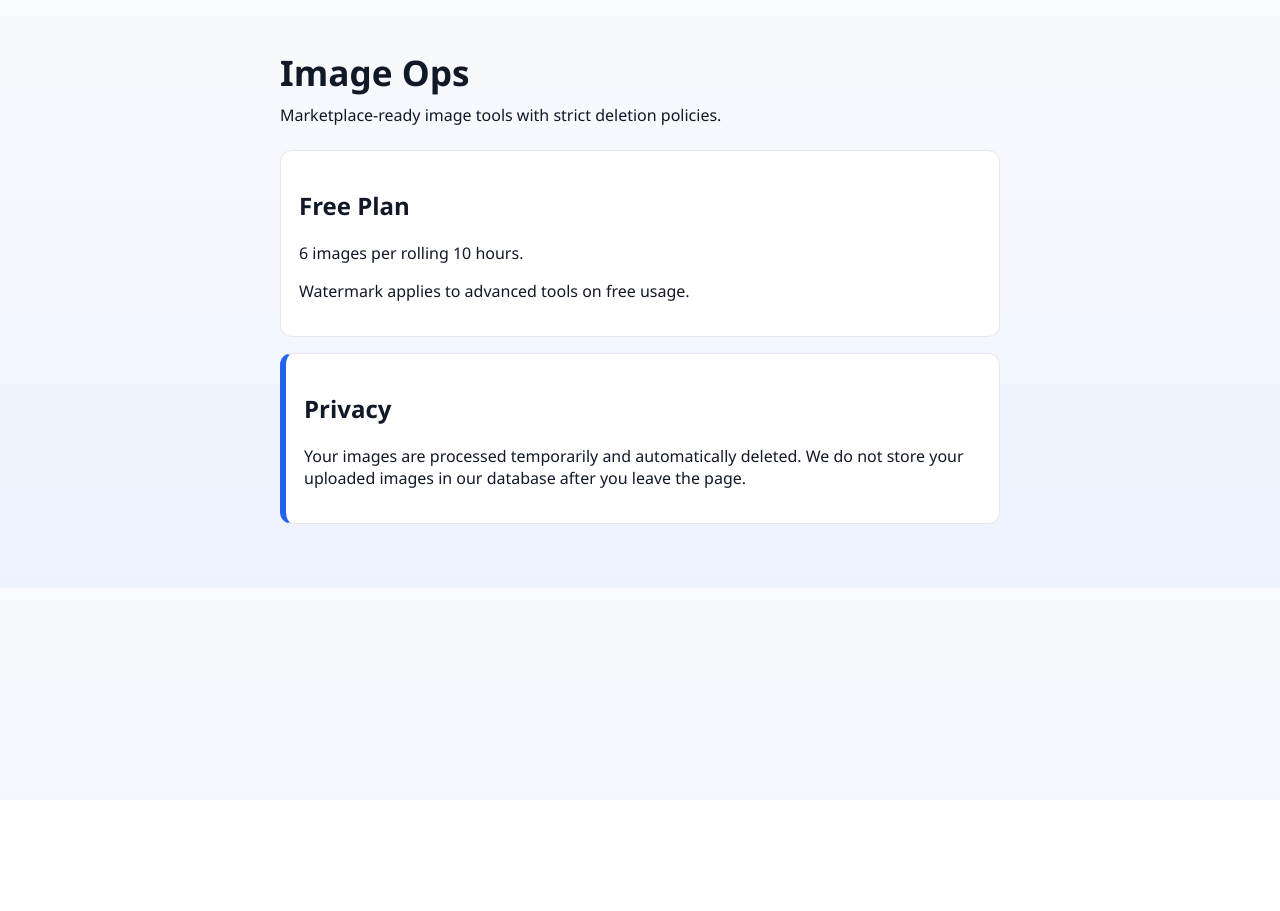
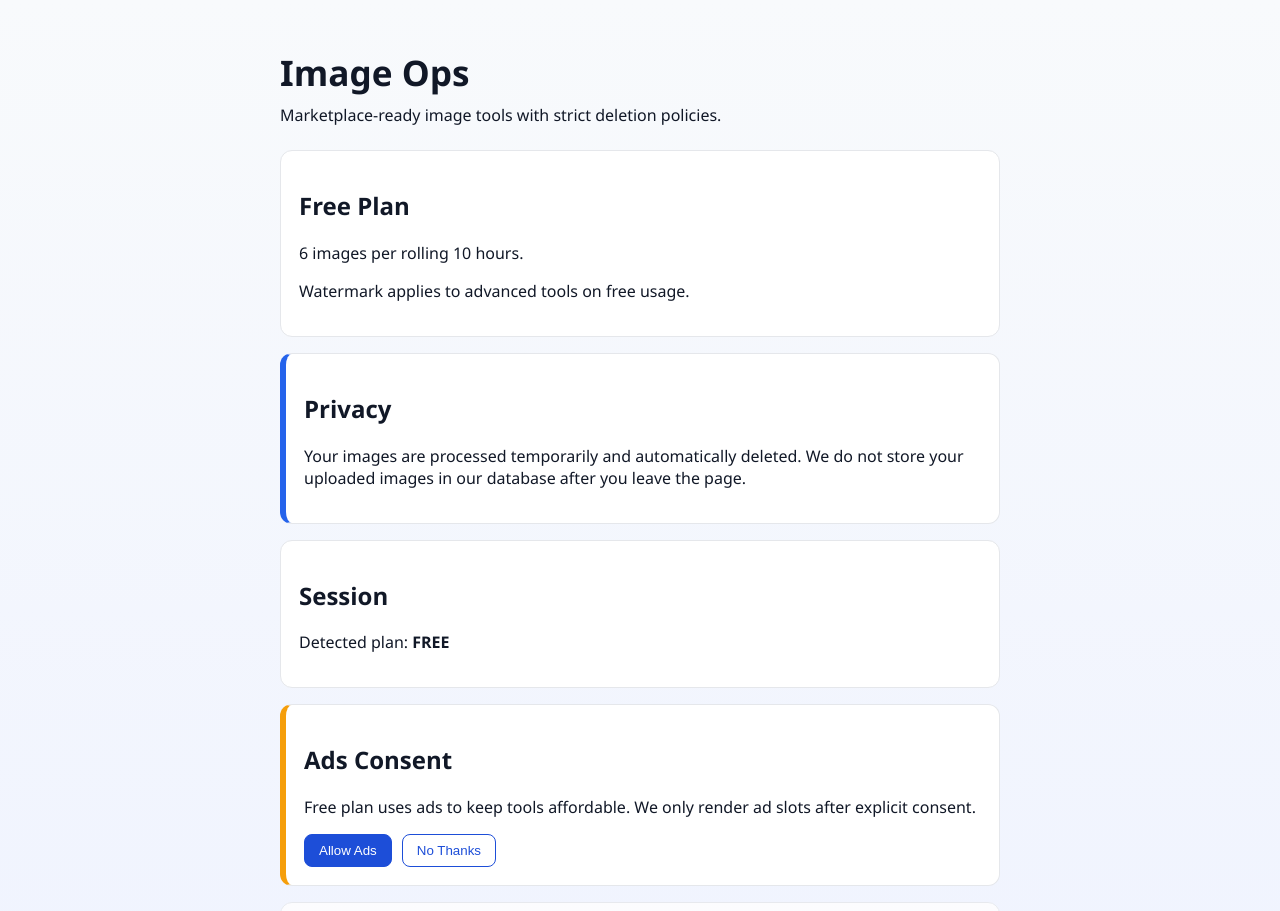
Before and after one commit to sucheet2000/Image-Ops, a Next.js app in the folder apps/web/: page / in a window 1280 px wide. Shown: the top 911 px of the page. Before the commit the page ends 800 px from the top, so only its background shows below. Built offline with nearby package versions, Linux system fonts and the light colour scheme.

Commit message:
feat(web): add consent-aware ad gating for free plan

```diff
--- /dev/null
+++ b/apps/web/app/components/ad-consent-banner.tsx
@@ -0,0 +1,57 @@
+"use client";
+
+import { useEffect, useState } from "react";
+import type { ReactNode } from "react";
+
+export type AdConsent = "accepted" | "rejected" | "unset";
+
+const CONSENT_KEY = "image_ops_ad_consent";
+
+function readConsent(): AdConsent {
+  if (typeof window === "undefined") {
+    return "unset";
+  }
+  const value = localStorage.getItem(CONSENT_KEY);
+  if (value === "accepted" || value === "rejected") {
+    return value;
+  }
+  return "unset";
+}
+
+export function useAdConsent(): [AdConsent, (next: Exclude<AdConsent, "unset">) => void] {
+  const [consent, setConsent] = useState<AdConsent>("unset");
+
+  useEffect(() => {
+    setConsent(readConsent());
+  }, []);
+
+  const updateConsent = (next: Exclude<AdConsent, "unset">) => {
+    localStorage.setItem(CONSENT_KEY, next);
+    setConsent(next);
+  };
+
+  return [consent, updateConsent];
+}
+
+export function AdConsentBanner(props: {
+  consent: AdConsent;
+  onAccept: () => void;
+  onReject: () => void;
+}): ReactNode {
+  if (props.consent !== "unset") {
+    return null;
+  }
+
+  return (
+    <section className="card consent-banner" aria-label="Ad consent">
+      <h2>Ads Consent</h2>
+      <p>
+        Free plan uses ads to keep tools affordable. We only render ad slots after explicit consent.
+      </p>
+      <div className="consent-actions">
+        <button type="button" onClick={props.onAccept}>Allow Ads</button>
+        <button type="button" className="ghost" onClick={props.onReject}>No Thanks</button>
+      </div>
+    </section>
+  );
+}
--- /dev/null
+++ b/apps/web/app/components/ad-slot.tsx
@@ -0,0 +1,37 @@
+"use client";
+
+import type { ViewerPlan } from "../lib/session";
+import type { AdConsent } from "./ad-consent-banner";
+import type { ReactNode } from "react";
+
+export function AdSlot(props: {
+  plan: ViewerPlan;
+  consent: AdConsent;
+  placement: string;
+}): ReactNode {
+  if (props.plan !== "free") {
+    return (
+      <section className="card ad-block ad-block--disabled" aria-label="Ad slot hidden for paid plan">
+        <h3>No Ads on Paid Plans</h3>
+        <p>Upgrade benefit active. This slot stays disabled for {props.plan.toUpperCase()}.</p>
+      </section>
+    );
+  }
+
+  if (props.consent !== "accepted") {
+    return (
+      <section className="card ad-block ad-block--disabled" aria-label="Ad slot awaiting consent">
+        <h3>Ads Paused</h3>
+        <p>Grant consent to render ads in this placement.</p>
+      </section>
+    );
+  }
+
+  return (
+    <section className="card ad-block" aria-label={`Ad slot ${props.placement}`}>
+      <h3>Sponsored</h3>
+      <p>Placement: {props.placement}</p>
+      <div className="ad-slot">Ad network script mounts here after consent.</div>
+    </section>
+  );
+}
--- /dev/null
+++ b/apps/web/app/components/home-shell.tsx
@@ -0,0 +1,51 @@
+"use client";
+
+import { useEffect, useState } from "react";
+import type { ReactNode } from "react";
+import { AdConsentBanner, useAdConsent } from "./ad-consent-banner";
+import { AdSlot } from "./ad-slot";
+import { getViewerPlan, type ViewerPlan } from "../lib/session";
+
+export function HomeShell(): ReactNode {
+  const [plan, setPlan] = useState<ViewerPlan>("free");
+  const [consent, setConsent] = useAdConsent();
+
+  useEffect(() => {
+    setPlan(getViewerPlan());
+  }, []);
+
+  return (
+    <main className="container">
+      <h1>Image Ops</h1>
+      <p className="subhead">Marketplace-ready image tools with strict deletion policies.</p>
+
+      <section className="card">
+        <h2>Free Plan</h2>
+        <p>6 images per rolling 10 hours.</p>
+        <p>Watermark applies to advanced tools on free usage.</p>
+      </section>
+
+      <section className="card trust">
+        <h2>Privacy</h2>
+        <p>
+          Your images are processed temporarily and automatically deleted. We do not store your uploaded
+          images in our database after you leave the page.
+        </p>
+      </section>
+
+      <section className="card">
+        <h2>Session</h2>
+        <p>Detected plan: <strong>{plan.toUpperCase()}</strong></p>
+      </section>
+
+      <AdConsentBanner
+        consent={consent}
+        onAccept={() => setConsent("accepted")}
+        onReject={() => setConsent("rejected")}
+      />
+
+      <AdSlot plan={plan} consent={consent} placement="homepage-top" />
+      <AdSlot plan={plan} consent={consent} placement="homepage-bottom" />
+    </main>
+  );
+}
--- /dev/null
+++ b/apps/web/app/lib/session.ts
@@ -0,0 +1,54 @@
+export type ViewerPlan = "free" | "pro" | "team";
+
+const TOKEN_KEY = "image_ops_api_token";
+const PLAN_KEY = "image_ops_subject_plan";
+
+function parseBase64Url(input: string): string | null {
+  try {
+    const normalized = input.replace(/-/g, "+").replace(/_/g, "/");
+    const pad = normalized.length % 4 === 0 ? "" : "=".repeat(4 - (normalized.length % 4));
+    return atob(`${normalized}${pad}`);
+  } catch {
+    return null;
+  }
+}
+
+function parsePlanFromToken(token: string): ViewerPlan | null {
+  const parts = token.split(".");
+  if (parts.length < 2) {
+    return null;
+  }
+
+  const payloadRaw = parseBase64Url(parts[1] || "");
+  if (!payloadRaw) {
+    return null;
+  }
+
+  try {
+    const payload = JSON.parse(payloadRaw) as { plan?: string };
+    if (payload.plan === "free" || payload.plan === "pro" || payload.plan === "team") {
+      return payload.plan;
+    }
+    return null;
+  } catch {
+    return null;
+  }
+}
+
+export function getViewerPlan(): ViewerPlan {
+  if (typeof window === "undefined") {
+    return "free";
+  }
+
+  const explicitPlan = localStorage.getItem(PLAN_KEY);
+  if (explicitPlan === "free" || explicitPlan === "pro" || explicitPlan === "team") {
+    return explicitPlan;
+  }
+
+  const token = localStorage.getItem(TOKEN_KEY);
+  if (!token) {
+    return "free";
+  }
+
+  return parsePlanFromToken(token) || "free";
+}
--- a/apps/web/app/page.tsx
+++ b/apps/web/app/page.tsx
@@ -1,22 +1,5 @@
+import { HomeShell } from "./components/home-shell";
+
 export default function HomePage() {
-  return (
-    <main className="container">
-      <h1>Image Ops</h1>
-      <p className="subhead">Marketplace-ready image tools with strict deletion policies.</p>
-
-      <section className="card">
-        <h2>Free Plan</h2>
-        <p>6 images per rolling 10 hours.</p>
-        <p>Watermark applies to advanced tools on free usage.</p>
-      </section>
-
-      <section className="card trust">
-        <h2>Privacy</h2>
-        <p>
-          Your images are processed temporarily and automatically deleted. We do not store your uploaded
-          images in our database after you leave the page.
-        </p>
-      </section>
-    </main>
-  );
+  return <HomeShell />;
 }
--- a/apps/web/app/styles.css
+++ b/apps/web/app/styles.css
@@ -43,3 +43,43 @@ h1 {
 .trust {
   border-left: 6px solid #2563eb;
 }
+
+.consent-banner {
+  border-left: 6px solid #f59e0b;
+}
+
+.consent-actions {
+  display: flex;
+  gap: 10px;
+  margin-top: 12px;
+}
+
+button {
+  border: 1px solid #1d4ed8;
+  background: #1d4ed8;
+  color: #ffffff;
+  border-radius: 8px;
+  padding: 8px 14px;
+  cursor: pointer;
+}
+
+button.ghost {
+  background: transparent;
+  color: #1d4ed8;
+}
+
+.ad-block h3 {
+  margin-top: 0;
+}
+
+.ad-slot {
+  margin-top: 10px;
+  border: 1px dashed #9ca3af;
+  border-radius: 8px;
+  padding: 12px;
+  background: #f9fafb;
+}
+
+.ad-block--disabled {
+  opacity: 0.8;
+}
```
